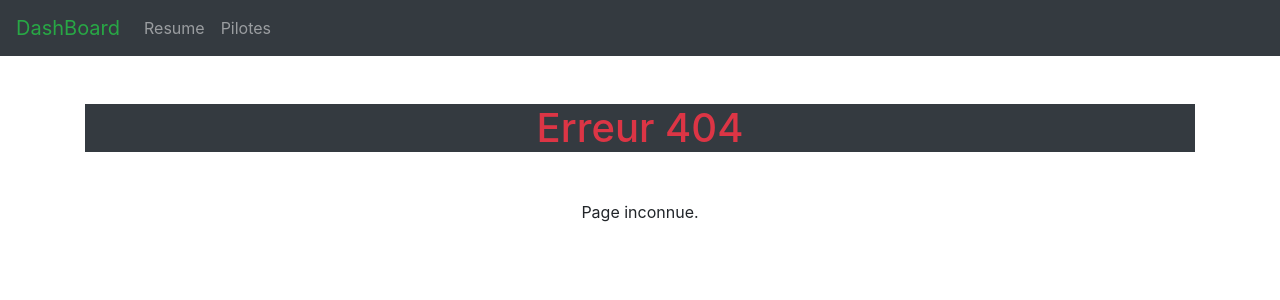
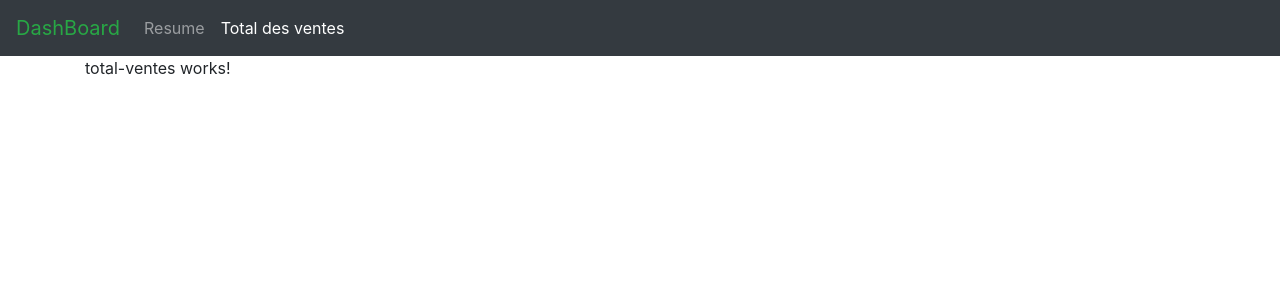
Before and after one commit to melissa98m/dashboard, an Angular app: page /TotalVentes in a window 1280 px wide. Before the commit this address led to /not-found. Shown: the top 300 px of the page. Built offline with nearby package versions, Linux system fonts and the light colour scheme.

Commit message:
Add TotalVentes

```diff
--- a/src/app/app-routing.module.ts
+++ b/src/app/app-routing.module.ts
@@ -4,11 +4,13 @@ import { RouterModule, Routes } from '@angular/router';
 import { HomePageComponent } from './home-page/home-page.component';
 import { FourOhFourComponent } from './four-oh-four/four-oh-four.component';
 import { ResumeComponent } from './resume/resume.component';
+import { TotalVentesComponent } from './total-ventes/total-ventes.component';
 
 
 const routes: Routes = [
   { path: '', component: HomePageComponent },
   { path: 'resume', component: ResumeComponent},
+  { path: 'TotalVentes' , component: TotalVentesComponent },
   { path: 'not-found' , component: FourOhFourComponent},
   { path: '**' , redirectTo: 'not-found' },
 ];
--- a/src/app/app.module.ts
+++ b/src/app/app.module.ts
@@ -7,6 +7,7 @@ import { HomePageComponent } from './home-page/home-page.component';
 import { HeaderComponent } from './header/header.component';
 import { FourOhFourComponent } from './four-oh-four/four-oh-four.component';
 import { ResumeComponent } from './resume/resume.component';
+import { TotalVentesComponent } from './total-ventes/total-ventes.component';
 
 @NgModule({
   declarations: [
@@ -14,7 +15,8 @@ import { ResumeComponent } from './resume/resume.component';
     HomePageComponent,
     HeaderComponent,
     FourOhFourComponent,
-    ResumeComponent
+    ResumeComponent,
+    TotalVentesComponent
   ],
   imports: [
     BrowserModule,
--- a/src/app/header/header.component.html
+++ b/src/app/header/header.component.html
@@ -6,7 +6,7 @@
             <a class="nav-link" routerLink ="resume">Resume</a>
         </li>
         <li class="nav-item" routerLinkActive= 'active'>
-            <a class="nav-link" routerLink="drivers">Pilotes</a>
+            <a class="nav-link" routerLink="TotalVentes">Total des ventes</a>
         </li>
     </ul>
 </nav>
--- /dev/null
+++ b/src/app/total-ventes/total-ventes.component.html
@@ -0,0 +1 @@
+<p>total-ventes works!</p>
--- /dev/null
+++ b/src/app/total-ventes/total-ventes.component.ts
@@ -0,0 +1,15 @@
+import { Component, OnInit } from '@angular/core';
+
+@Component({
+  selector: 'app-total-ventes',
+  templateUrl: './total-ventes.component.html',
+  styleUrls: ['./total-ventes.component.css']
+})
+export class TotalVentesComponent implements OnInit {
+
+  constructor() { }
+
+  ngOnInit(): void {
+  }
+
+}
```
Also changed, not shown: src/app/total-ventes/total-ventes.component.css (added), 1 other file (tests, documents, lock files or other folders).
